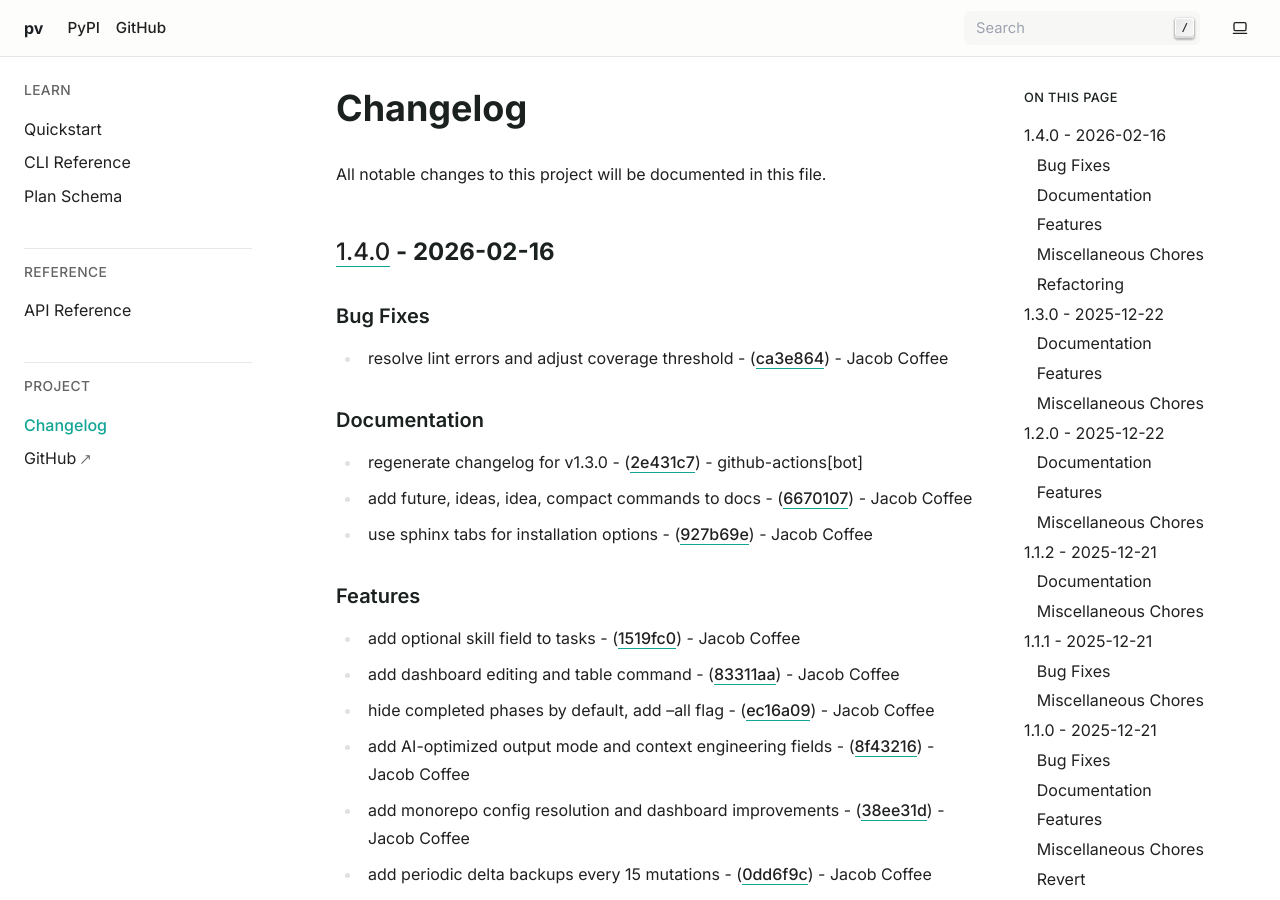
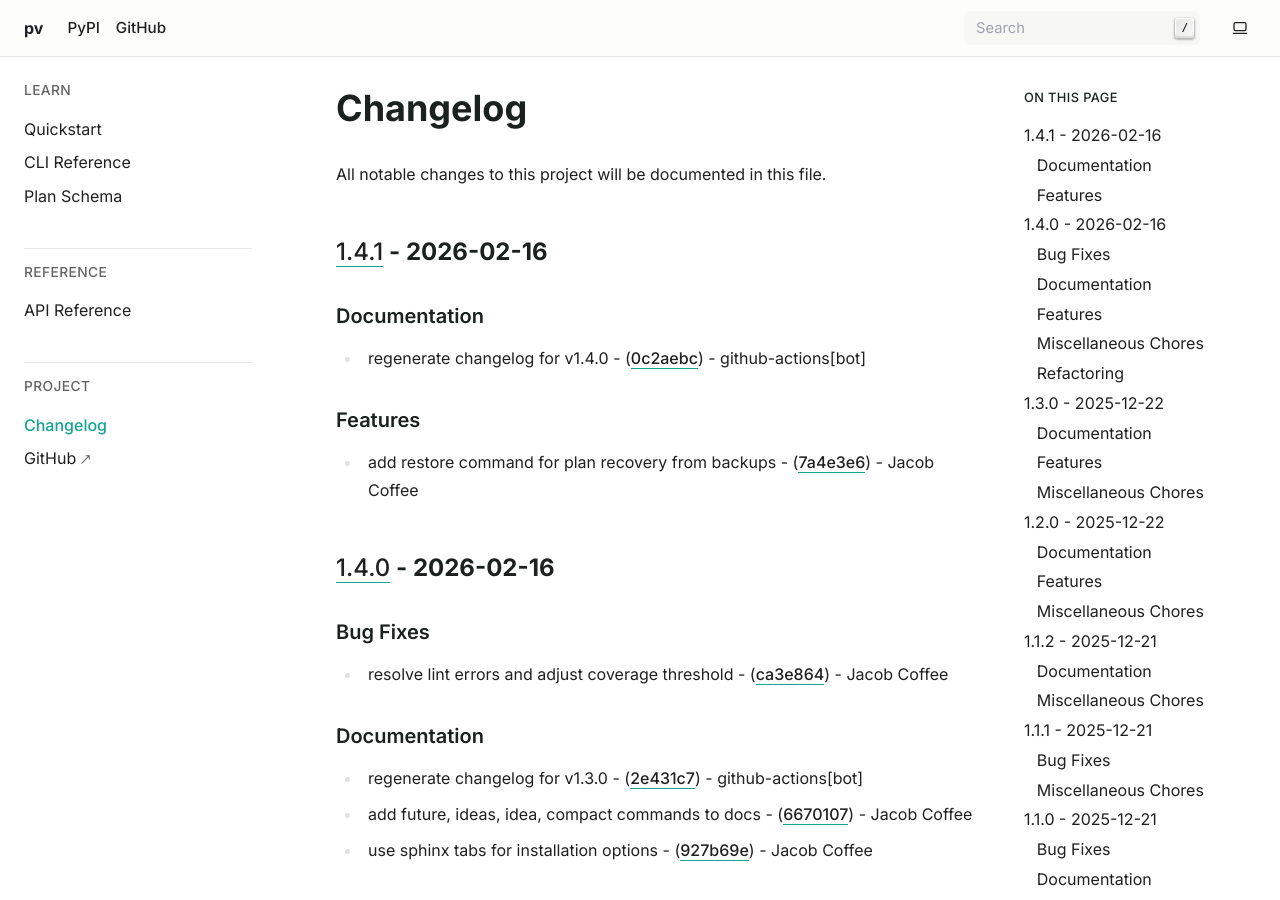
Before and after one commit to JacobCoffee/pv, a Sphinx documentation site: the page built from docs/CHANGELOG.md, in a window 1280 px wide and 900 px high. Built offline with Sphinx 7.4.7, drawn with Linux system fonts in a browser that asks for light colours.

Commit message:
docs: regenerate changelog for v1.4.1

```diff
--- a/docs/CHANGELOG.md
+++ b/docs/CHANGELOG.md
@@ -2,6 +2,19 @@
 
 All notable changes to this project will be documented in this file.
 
+## [1.4.1](https://github.com/JacobCoffee/pv/compare/v1.4.0..v1.4.1) - 2026-02-16
+
+
+### Documentation
+
+
+- regenerate changelog for v1.4.0 - ([0c2aebc](https://github.com/JacobCoffee/pv/commit/0c2aebc92018ac897a892c9e0fe9378e61e24118)) - github-actions[bot]
+
+
+### Features
+
+
+- add restore command for plan recovery from backups - ([7a4e3e6](https://github.com/JacobCoffee/pv/commit/7a4e3e6b20a390a57f6f184451f79152ec803405)) - Jacob Coffee
 ## [1.4.0](https://github.com/JacobCoffee/pv/compare/v1.3.0..v1.4.0) - 2026-02-16
 
 
```
